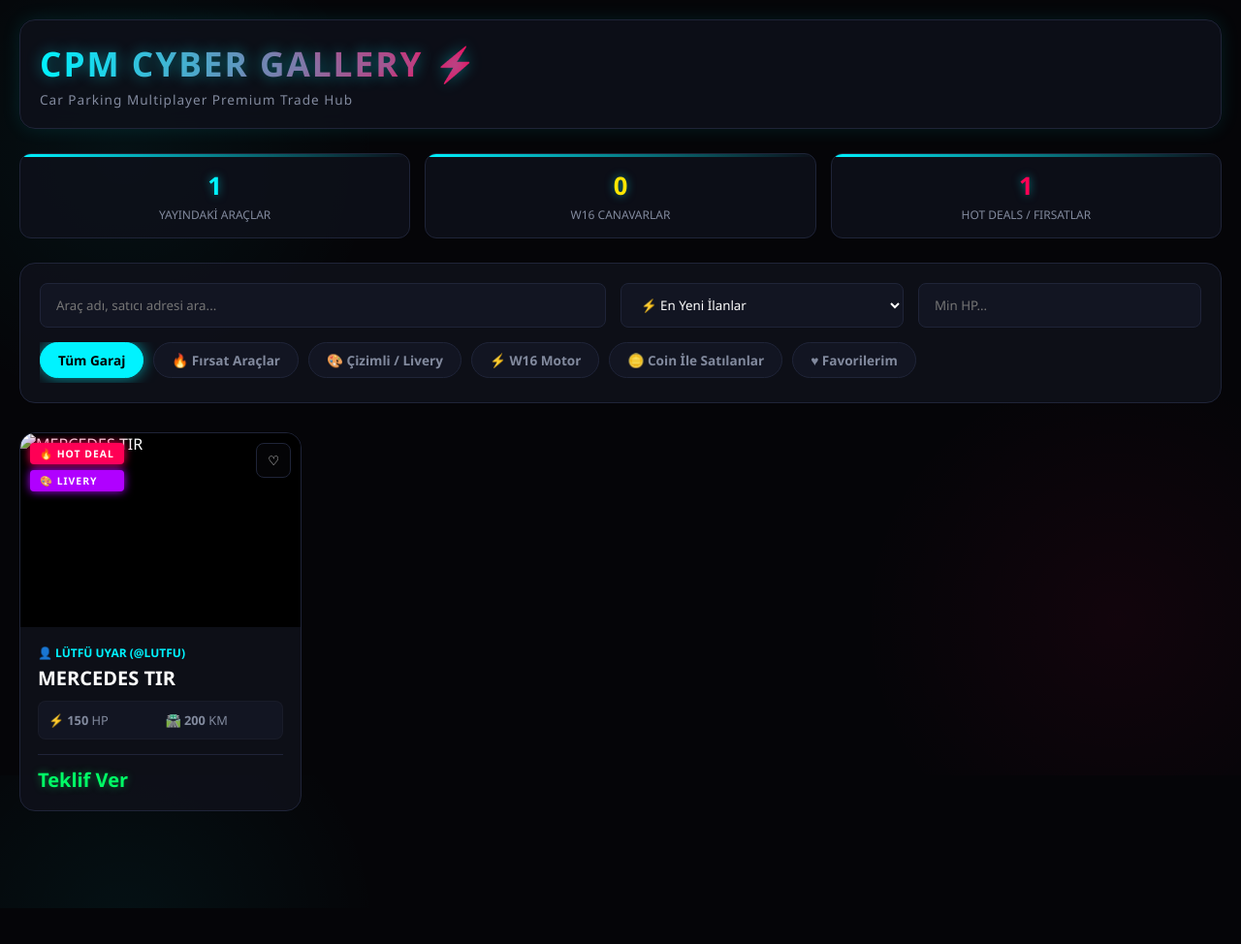
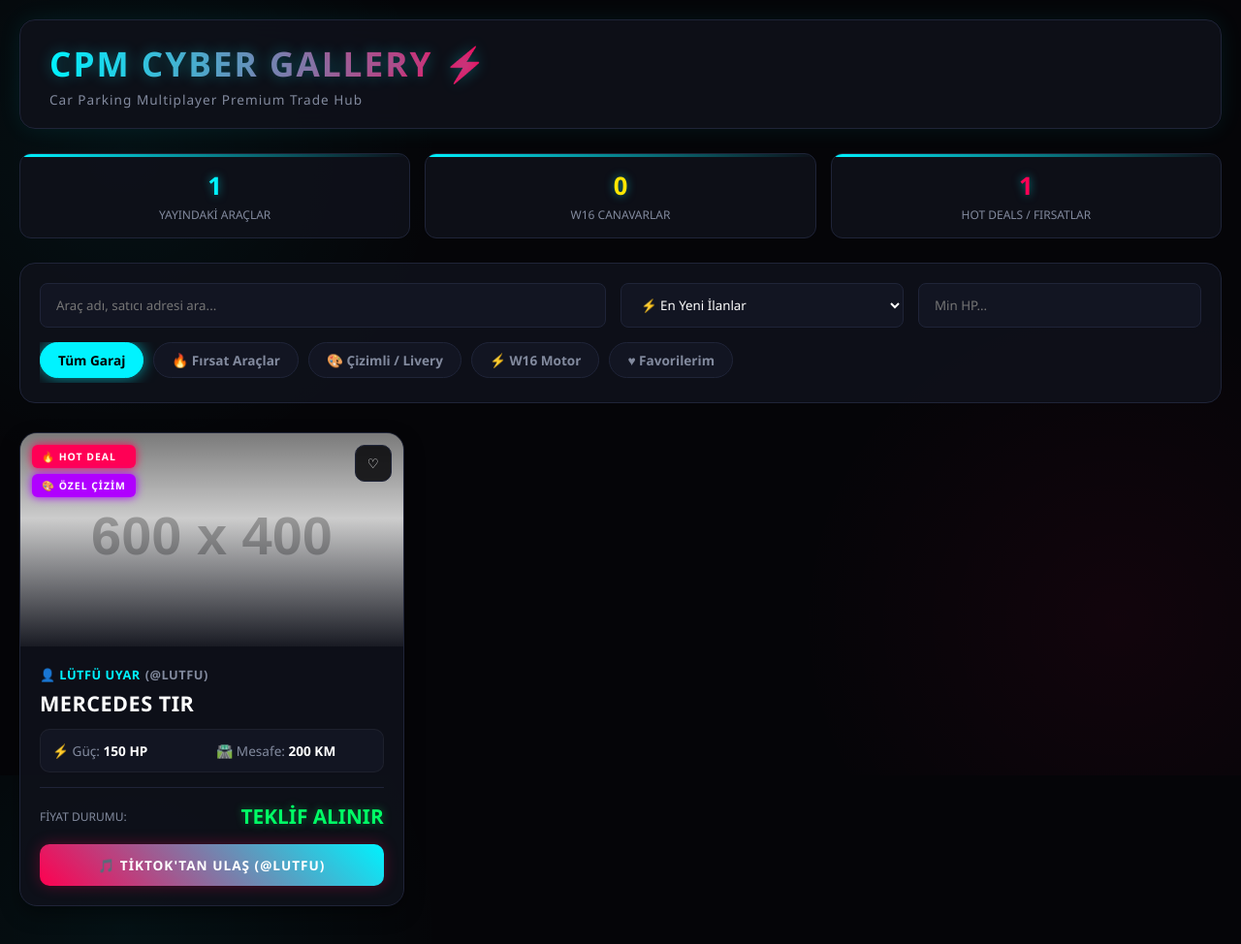
Before and after one commit to z7745533-sketch/trr, a plain HTML site: page index.html in a window 1280 px wide. Shown: the whole page at 97% size. Before the commit the page ends 937 px from the top, so only its background shows below. Drawn offline with Linux system fonts and the light colour scheme; placeholder pictures from the web are drawn by us.

Commit message:
Update index.html

```diff
--- a/index.html
+++ b/index.html
@@ -3,11 +3,11 @@
 <head>
   <meta charset="UTF-8">
   <meta name="viewport" content="width=device-width, initial-scale=1.0">
-  <title>CPM Cyber-Neon Gallery v5.4</title>
+  <title>CPM Cyber-Neon Gallery v5.5</title>
   <style>
     :root {
       --bg-main: #050508;
-      --card-bg: rgba(15, 17, 26, 0.85);
+      --card-bg: rgba(15, 17, 26, 0.90);
       --card-inner: #121522;
       --border-color: #1f2438;
       --neon-cyan: #00f3ff;
@@ -27,8 +27,8 @@
       min-height: 100vh;
       padding-bottom: 100px;
       background-image:
-        radial-gradient(circle at 10% 20%, rgba(0, 243, 255, 0.05) 0%, transparent 20%),
-        radial-gradient(circle at 90% 80%, rgba(255, 0, 85, 0.05) 0%, transparent 20%);
+        radial-gradient(circle at 10% 20%, rgba(0, 243, 255, 0.05) 0%, transparent 25%),
+        radial-gradient(circle at 90% 80%, rgba(255, 0, 85, 0.05) 0%, transparent 25%);
       background-attachment: fixed;
     }
 
@@ -37,10 +37,10 @@
     /* --- CYBER HEADER --- */
     header {
       display: flex; justify-content: space-between; align-items: center;
-      margin-bottom: 25px; padding: 20px; background: var(--card-bg);
+      margin-bottom: 25px; padding: 20px 30px; background: var(--card-bg);
       border: 1px solid var(--border-color); border-radius: 16px;
-      box-shadow: 0 0 20px rgba(0, 243, 255, 0.1);
-      backdrop-filter: blur(10px); flex-wrap: wrap; gap: 15px;
+      box-shadow: 0 0 25px rgba(0, 243, 255, 0.08);
+      backdrop-filter: blur(12px); flex-wrap: wrap; gap: 15px;
     }
 
     .logo-area h1 {
@@ -48,7 +48,7 @@
       text-transform: uppercase;
       background: linear-gradient(90deg, var(--neon-cyan), var(--neon-pink));
       -webkit-background-clip: text; -webkit-text-fill-color: transparent;
-      text-shadow: 0 0 15px rgba(0, 243, 255, 0.4);
+      text-shadow: 0 0 15px rgba(0, 243, 255, 0.3);
     }
 
     .logo-area p { color: var(--text-muted); font-size: 0.85rem; letter-spacing: 1px; margin-top: 4px; }
@@ -108,56 +108,79 @@
       box-shadow: 0 0 15px rgba(0, 243, 255, 0.6); border-color: var(--neon-cyan);
     }
 
-    /* --- GALLERY GRID & NEON CARDS --- */
-    .gallery-grid { display: grid; grid-template-columns: repeat(auto-fill, minmax(290px, 1fr)); gap: 25px; }
+    /* --- GALLERY GRID & PREMIUM NEON CARDS --- */
+    .gallery-grid { display: grid; grid-template-columns: repeat(auto-fill, minmax(310px, 1fr)); gap: 25px; }
 
     .neon-card {
-      background: var(--card-bg); border-radius: 16px; overflow: hidden;
+      background: var(--card-bg); border-radius: 18px; overflow: hidden;
       border: 1px solid var(--border-color); position: relative; transition: all 0.4s ease;
-      cursor: pointer; display: flex; flex-direction: column;
+      display: flex; flex-direction: column;
+      box-shadow: 0 8px 20px rgba(0, 0, 0, 0.4);
     }
 
     .neon-card:hover {
-      transform: translateY(-7px);
+      transform: translateY(-8px);
       border-color: var(--neon-cyan);
-      box-shadow: 0 0 25px rgba(0, 243, 255, 0.25);
+      box-shadow: 0 0 30px rgba(0, 243, 255, 0.3);
     }
 
-    .card-img-wrap { position: relative; width: 100%; height: 200px; background: #000; }
-    .card-img-wrap img { width: 100%; height: 100%; object-fit: cover; }
+    .card-img-wrap { position: relative; width: 100%; height: 220px; background: #000; overflow: hidden; }
+    .card-img-wrap img { width: 100%; height: 100%; object-fit: cover; transition: transform 0.5s ease; }
+    .neon-card:hover .card-img-wrap img { transform: scale(1.05); }
 
-    .badge-stack { position: absolute; top: 10px; left: 10px; display: flex; flex-direction: column; gap: 6px; z-index: 2; }
-    .cyber-badge { font-size: 0.65rem; padding: 4px 10px; border-radius: 4px; font-weight: 900; text-transform: uppercase; letter-spacing: 1px; }
+    .card-img-overlay {
+      position: absolute; top: 0; left: 0; width: 100%; height: 100%;
+      background: linear-gradient(180deg, rgba(0,0,0,0.4) 0%, transparent 40%, rgba(15,17,26,0.95) 100%);
+      pointer-events: none;
+    }
+
+    .badge-stack { position: absolute; top: 12px; left: 12px; display: flex; flex-direction: column; gap: 6px; z-index: 2; }
+    .cyber-badge { font-size: 0.65rem; padding: 5px 10px; border-radius: 6px; font-weight: 900; text-transform: uppercase; letter-spacing: 1px; }
     .badge-deal { background: var(--neon-pink); color: #fff; box-shadow: 0 0 10px var(--neon-pink); }
     .badge-livery { background: var(--neon-purple); color: #fff; box-shadow: 0 0 10px var(--neon-purple); }
     .badge-w16 { background: var(--neon-yellow); color: #000; box-shadow: 0 0 10px var(--neon-yellow); }
 
-    .card-top-actions { position: absolute; top: 10px; right: 10px; display: flex; gap: 8px; z-index: 2; }
+    .card-top-actions { position: absolute; top: 12px; right: 12px; display: flex; gap: 8px; z-index: 2; }
     .icon-btn {
-      background: rgba(5, 5, 8, 0.8); border: 1px solid var(--border-color); color: #fff;
-      width: 36px; height: 36px; border-radius: 8px; cursor: pointer;
+      background: rgba(5, 5, 8, 0.85); border: 1px solid var(--border-color); color: #fff;
+      width: 38px; height: 38px; border-radius: 10px; cursor: pointer;
       display: flex; align-items: center; justify-content: center; transition: 0.3s;
+      backdrop-filter: blur(4px);
     }
 
-    .icon-btn.fav.active { color: var(--neon-pink); border-color: var(--neon-pink); box-shadow: 0 0 10px var(--neon-pink); }
+    .icon-btn.fav.active { color: var(--neon-pink); border-color: var(--neon-pink); box-shadow: 0 0 12px var(--neon-pink); }
 
-    .card-body { padding: 18px; flex-grow: 1; display: flex; flex-direction: column; }
-    .seller-info { font-size: 0.75rem; color: var(--neon-cyan); font-weight: 700; text-transform: uppercase; }
-    .car-title { font-size: 1.25rem; font-weight: 800; margin: 4px 0 10px 0; }
+    .card-body { padding: 20px; flex-grow: 1; display: flex; flex-direction: column; z-index: 1; }
+    .seller-info { font-size: 0.8rem; color: var(--neon-cyan); font-weight: 800; text-transform: uppercase; letter-spacing: 0.5px; display: flex; align-items: center; gap: 5px; }
+    .car-title { font-size: 1.35rem; font-weight: 900; margin: 6px 0 12px 0; letter-spacing: 0.5px; color: #fff; }
 
     .specs-row {
       display: grid; grid-template-columns: 1fr 1fr; gap: 10px;
-      background: var(--card-inner); padding: 10px; border-radius: 8px;
-      font-size: 0.8rem; color: var(--text-muted); margin-bottom: 15px; border: 1px solid rgba(255,255,255,0.03);
+      background: var(--card-inner); padding: 12px; border-radius: 10px;
+      font-size: 0.85rem; color: var(--text-muted); margin-bottom: 15px; border: 1px solid rgba(255,255,255,0.05);
     }
+
+    .specs-row div b { color: #fff; }
 
     .price-row {
       margin-top: auto; display: flex; justify-content: space-between; align-items: center;
-      padding-top: 12px; border-top: 1px solid var(--border-color);
+      padding-top: 15px; border-top: 1px solid var(--border-color); margin-bottom: 15px;
     }
 
-    .cyber-price { font-size: 1.25rem; font-weight: 900; color: var(--neon-green); text-shadow: 0 0 8px rgba(0, 255, 102, 0.4); }
-    .cyber-price.coin { color: var(--neon-yellow); text-shadow: 0 0 8px rgba(255, 230, 0, 0.4); }
+    .cyber-price { font-size: 1.3rem; font-weight: 900; color: var(--neon-green); text-shadow: 0 0 10px rgba(0, 255, 102, 0.4); }
+
+    .btn-contact {
+      display: flex; align-items: center; justify-content: center; gap: 8px;
+      width: 100%; padding: 12px; background: linear-gradient(45deg, #ff0050, #00f2fe);
+      border: none; border-radius: 10px; color: #fff; font-weight: 800;
+      text-decoration: none; font-size: 0.85rem; text-transform: uppercase;
+      letter-spacing: 1px; transition: 0.3s ease; box-shadow: 0 0 15px rgba(255, 0, 80, 0.3);
+    }
+
+    .btn-contact:hover {
+      transform: translateY(-2px);
+      box-shadow: 0 0 25px rgba(255, 0, 80, 0.7);
+    }
   </style>
 </head>
 <body>
@@ -204,7 +227,6 @@
         <button class="pill-cyber" onclick="setCategory('deal', this)">🔥 Fırsat Araçlar</button>
         <button class="pill-cyber" onclick="setCategory('livery', this)">🎨 Çizimli / Livery</button>
         <button class="pill-cyber" onclick="setCategory('w16', this)">⚡ W16 Motor</button>
-        <button class="pill-cyber" onclick="setCategory('coin', this)">🪙 Coin İle Satılanlar</button>
         <button class="pill-cyber" onclick="setCategory('favs', this)">♥ Favorilerim</button>
       </div>
     </div>
@@ -214,19 +236,20 @@
   </div>
 
   <script>
-    // Tır ilanı başarıyla tanımlandı
+    // Mercedes Tır İlan Verisi
     const rawCars = [
       {
         id: 1,
         title: "MERCEDES TIR",
-        seller: "Lütfü Uyar (@lutfu)",
+        seller: "Lütfü Uyar",
+        tiktok: "@lutfu",
         hp: 150,
         km: 200,
-        price: "Teklif Ver",
+        price: "TEKLİF ALINIR",
         rawPrice: 0,
         image: "WhatsApp Image 2026-08-08 at 13.02.04.jpeg",
         hasW16: false,
-        hasLivery: true, // Özel far/cam tasarımı
+        hasLivery: true,
         isDeal: true,
         isCoin: false
       }
@@ -269,14 +292,13 @@
       const minHp = parseInt(document.getElementById('minHpInput').value) || 0;
 
       let filtered = rawCars.filter(car => {
-        const matchesSearch = car.title.toLowerCase().includes(search) || car.seller.toLowerCase().includes(search);
+        const matchesSearch = car.title.toLowerCase().includes(search) || car.seller.toLowerCase().includes(search) || car.tiktok.toLowerCase().includes(search);
         const matchesHp = car.hp >= minHp;
 
         let matchesCategory = true;
         if(currentCategory === 'deal') matchesCategory = car.isDeal;
         if(currentCategory === 'livery') matchesCategory = car.hasLivery;
         if(currentCategory === 'w16') matchesCategory = car.hasW16;
-        if(currentCategory === 'coin') matchesCategory = car.isCoin;
         if(currentCategory === 'favs') matchesCategory = favorites.includes(car.id);
 
         return matchesSearch && matchesHp && matchesCategory;
@@ -297,31 +319,44 @@
 
       gallery.innerHTML = filtered.map(car => {
         const isFav = favorites.includes(car.id);
+        const tiktokLink = car.tiktok.startsWith('@') ? `https://www.tiktok.com/${car.tiktok}` : `https://www.tiktok.com/@${car.tiktok}`;
+
         return `
           <div class="neon-card">
             <div class="card-img-wrap">
-              <img src="${car.image}" alt="${car.title}">
+              <img src="${car.image}" alt="${car.title}" onerror="this.src='https://via.placeholder.com/600x400/121522/00f3ff?text=Mercedes+Tir'">
+              <div class="card-img-overlay"></div>
+
               <div class="badge-stack">
                 ${car.isDeal ? `<span class="cyber-badge badge-deal">🔥 HOT DEAL</span>` : ''}
                 ${car.hasW16 ? `<span class="cyber-badge badge-w16">⚡ W16</span>` : ''}
-                ${car.hasLivery ? `<span class="cyber-badge badge-livery">🎨 LIVERY</span>` : ''}
+                ${car.hasLivery ? `<span class="cyber-badge badge-livery">🎨 ÖZEL ÇİZİM</span>` : ''}
               </div>
+
               <div class="card-top-actions">
                 <button class="icon-btn fav ${isFav ? 'active' : ''}" onclick="toggleFavorite(${car.id}, event)">
                   ${isFav ? '♥' : '♡'}
                 </button>
               </div>
             </div>
+
             <div class="card-body">
-              <div class="seller-info">👤 ${car.seller}</div>
+              <div class="seller-info">👤 ${car.seller} <span style="color: var(--text-muted);">(${car.tiktok})</span></div>
               <div class="car-title">${car.title}</div>
+
               <div class="specs-row">
-                <div>⚡ <b>${car.hp}</b> HP</div>
-                <div>🛣️ <b>${car.km}</b> KM</div>
+                <div>⚡ Güç: <b>${car.hp} HP</b></div>
+                <div>🛣️ Mesafe: <b>${car.km} KM</b></div>
               </div>
+
               <div class="price-row">
-                <div class="cyber-price ${car.isCoin ? 'coin' : ''}">${car.price}</div>
+                <span style="font-size:0.75rem; color: var(--text-muted); text-transform: uppercase;">Fiyat Durumu:</span>
+                <div class="cyber-price">${car.price}</div>
               </div>
+
+              <a href="${tiktokLink}" target="_blank" class="btn-contact">
+                🎵 TikTok'tan Ulaş (${car.tiktok})
+              </a>
             </div>
           </div>
         `;
```
